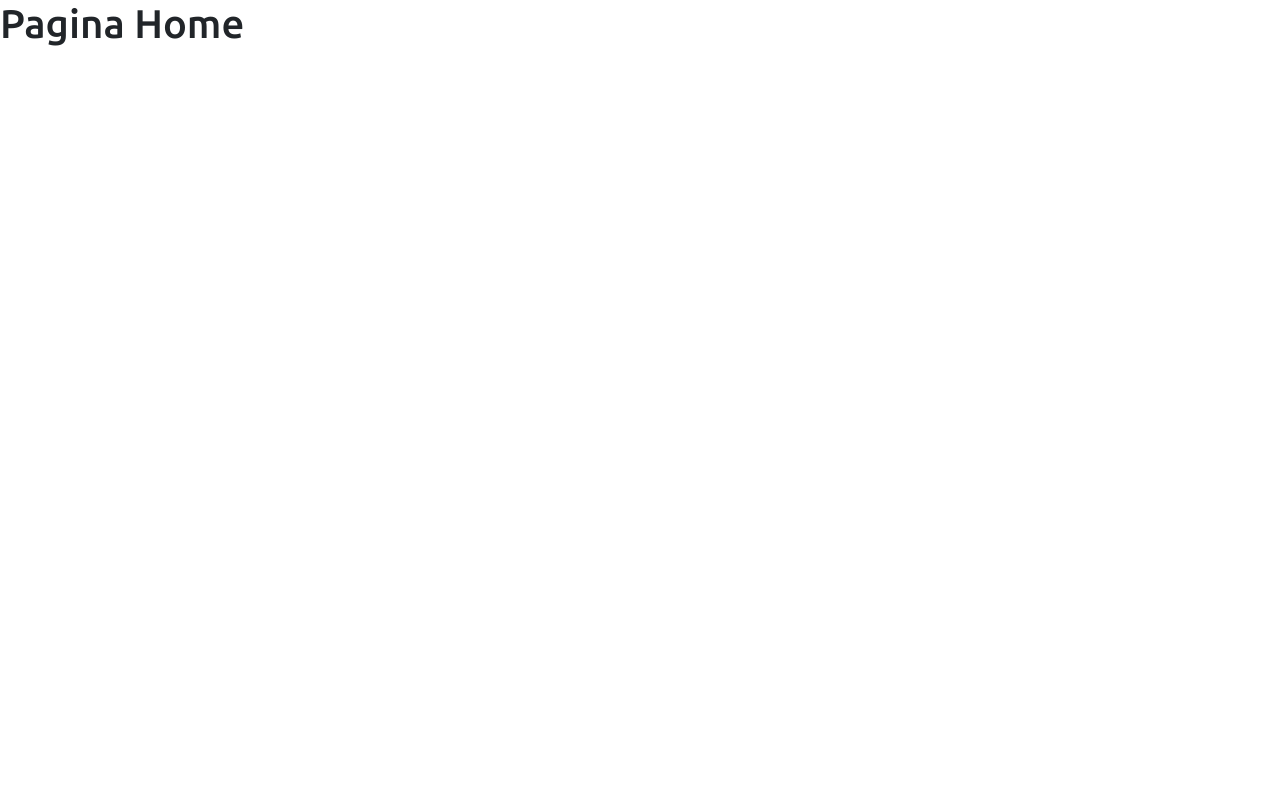
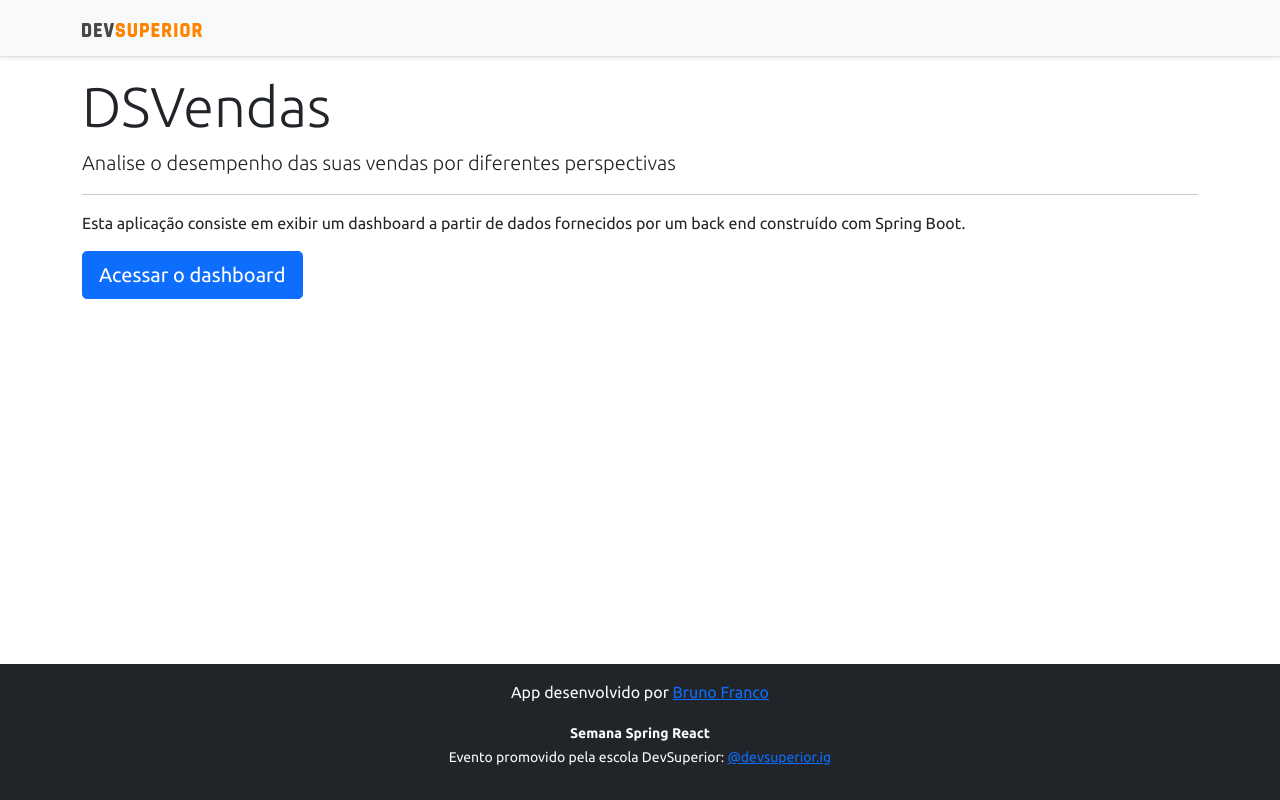
Before and after one commit to brunofvilela/projeto-sds, a React (Create React App) app in the folder frontend/: page / in a window 1280 px wide. Built offline with nearby package versions, Linux system fonts and the light colour scheme.

Commit message:
Home, navigation

```diff
--- a/frontend/src/components/NavBar/index.tsx
+++ b/frontend/src/components/NavBar/index.tsx
@@ -1,4 +1,5 @@
 import ImgDsDark from 'assets/img/ds-dark.svg'
+import { Link } from 'react-router-dom'
 
 const NavBar = () => {
   return (
@@ -6,7 +7,9 @@
       <div className="d-flex flex-column flex-md-row align-items-center p-3 px-md-4 mb-3 bg-light border-bottom shadow-sm">
         <div className="container">
           <nav className="my-2 my-md-0 mr-md-3">
-            <img src={ImgDsDark} alt="DevSuperior" width="120" />
+            <Link to="/">
+              <img src={ImgDsDark} alt="DevSuperior" width="120" />
+            </Link>
           </nav>
         </div>
       </div>
--- a/frontend/src/pages/Home/index.tsx
+++ b/frontend/src/pages/Home/index.tsx
@@ -1,10 +1,29 @@
+import Footer from 'components/Footer'
+import NavBar from 'components/NavBar'
+import { Link } from 'react-router-dom'
+
 const Home = () => {
   return (
-    <div>
-      <div>
-        <h1>Pagina Home</h1>
+    <>
+      <NavBar />
+      <div className="container">
+        <div className="jumbotron">
+          <h1 className="display-4">DSVendas</h1>
+          <p className="lead">
+            Analise o desempenho das suas vendas por diferentes perspectivas
+          </p>
+          <hr />
+          <p>
+            Esta aplicação consiste em exibir um dashboard a partir de dados
+            fornecidos por um back end construído com Spring Boot.
+          </p>
+          <Link className="btn btn-primary btn-lg" to="/dashboard">
+            Acessar o dashboard
+          </Link>
+        </div>
       </div>
-    </div>
+      <Footer />
+    </>
   )
 }
 
```
